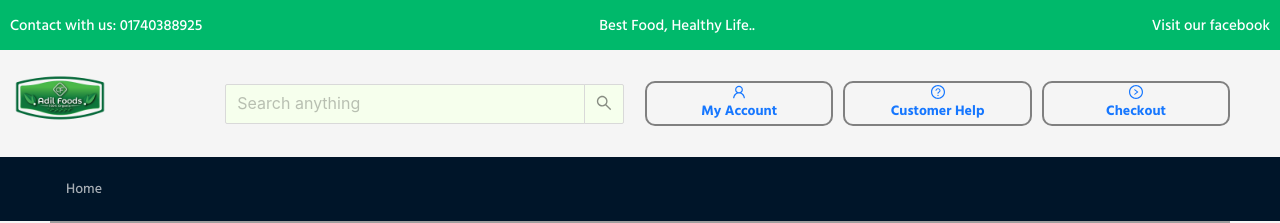
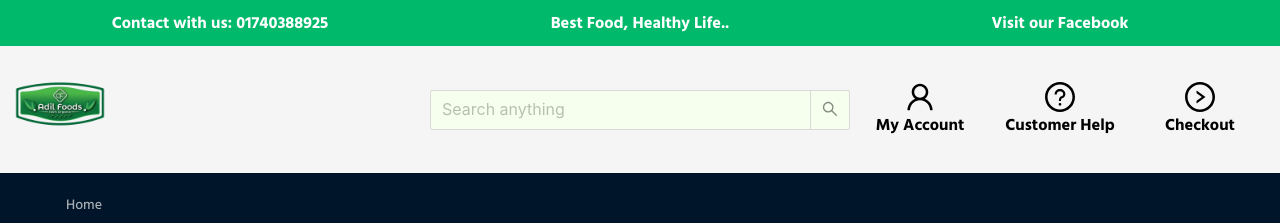
Before and after one commit to arifmia1129/adil-foods-client, a Next.js app: page / in a window 1280 px wide. Shown: the top 223 px of the page. Built offline with nearby package versions, Linux system fonts and the light colour scheme; grey boxes are pictures that could not be loaded.

Commit message:
fixed top header and brand and account component

```diff
--- a/src/component/BrandAndAccount.tsx
+++ b/src/component/BrandAndAccount.tsx
@@ -11,18 +11,13 @@ import {
 
 const BrandAndAccount = () => {
   return (
-    <Row
-      align="middle"
-      justify="center"
-      style={{ padding: "0 10px" }}
-      gutter={{ xs: 8, sm: 16, md: 24, lg: 32 }}
-    >
-      <Col className="gutter-row" lg={4} md={8} sm={24}>
+    <Row style={{ padding: 10 }} align="middle" justify="center">
+      <Col xs={12} sm={12} md={8} lg={8}>
         <Link href="/">
           <Image src={logo} alt="" width={100} height={100} />
         </Link>
       </Col>
-      <Col className="gutter-row" lg={8} md={8} sm={24}>
+      <Col xs={12} sm={12} md={8} lg={8}>
         <Search
           placeholder="Search anything"
           allowClear
@@ -30,54 +25,36 @@ const BrandAndAccount = () => {
           size="large"
         />
       </Col>
-      <Col className="gutter-row" lg={12} md={8} sm={24}>
-        <Row gutter={{ xs: 8, sm: 16, md: 24, lg: 32 }}>
-          <Col
-            lg={7}
-            style={{
-              border: "2px solid gray",
-              padding: 2,
-              borderRadius: 10,
-              margin: "5px",
-            }}
-          >
+      <Col xs={24} sm={24} md={8} lg={8}>
+        <Row align="middle">
+          <Col span={8}>
             <Link href="/">
               <div style={{ display: "flex", justifyContent: "center" }}>
-                <UserOutlined height={500} width={500} />
+                <UserOutlined style={{ fontSize: 30, color: "black" }} />
               </div>
-              <h4 style={{ textAlign: "center" }}>My Account</h4>
+              <h3 style={{ textAlign: "center", color: "black" }}>
+                My Account
+              </h3>
             </Link>
           </Col>
-          <Col
-            lg={7}
-            style={{
-              border: "2px solid gray",
-              padding: 2,
-              borderRadius: 10,
-              margin: "5px",
-            }}
-          >
+          <Col span={8}>
             <Link href="/">
               <div style={{ display: "flex", justifyContent: "center" }}>
-                <QuestionCircleOutlined />
+                <QuestionCircleOutlined
+                  style={{ fontSize: 30, color: "black" }}
+                />
               </div>
-              <h4 style={{ textAlign: "center" }}>Customer Help</h4>
+              <h3 style={{ textAlign: "center", color: "black" }}>
+                Customer Help
+              </h3>
             </Link>
           </Col>
-          <Col
-            lg={7}
-            style={{
-              border: "2px solid gray",
-              padding: 2,
-              borderRadius: 10,
-              margin: "5px",
-            }}
-          >
+          <Col span={8}>
             <Link href="/">
               <div style={{ display: "flex", justifyContent: "center" }}>
-                <RightCircleOutlined />
+                <RightCircleOutlined style={{ fontSize: 30, color: "black" }} />
               </div>
-              <h4 style={{ textAlign: "center" }}>Checkout</h4>
+              <h3 style={{ textAlign: "center", color: "black" }}>Checkout</h3>
             </Link>
           </Col>
         </Row>
--- a/src/component/TopHeader.tsx
+++ b/src/component/TopHeader.tsx
@@ -1,17 +1,30 @@
-import React from "react";
-import "./topHeader.css";
+import { Col, Row } from "antd";
+import { primaryColor } from "@/utils/color";
 
 const TopHeader = () => {
   return (
-    <div id="top-header">
-      <p style={{ textAlign: "center", color: "#fff" }}>
-        Contact with us: 01740388925
-      </p>
-      <p style={{ textAlign: "center", color: "#fff" }}>
-        Best Food, Healthy Life..
-      </p>
-      <p style={{ textAlign: "center", color: "#fff" }}>Visit our facebook</p>
-    </div>
+    <Row
+      style={{
+        minWidth: "100vw",
+        backgroundColor: primaryColor,
+        height: "100%",
+        padding: 10,
+        color: "#fff",
+        fontWeight: "bold",
+      }}
+      justify="center"
+      align="middle"
+    >
+      <Col xs={24} sm={24} md={8} lg={8}>
+        <h3 style={{ textAlign: "center" }}>Contact with us: 01740388925</h3>
+      </Col>
+      <Col xs={24} sm={24} md={8} lg={8}>
+        <h3 style={{ textAlign: "center" }}>Best Food, Healthy Life..</h3>
+      </Col>
+      <Col xs={24} sm={24} md={8} lg={8}>
+        <h3 style={{ textAlign: "center" }}>Visit our Facebook</h3>
+      </Col>
+    </Row>
   );
 };
 
--- a/src/component/topHeader.css
+++ /dev/null
@@ -1,21 +0,0 @@
-#top-header {
-  background-color: #00b96b;
-  padding: 10px;
-}
-
-@media screen and (min-width: 320px) and (max-width: 480px) {
-  #top-header {
-    width: "100%";
-    font-size: 15px;
-  }
-}
-@media screen and (min-width: 480px) {
-  #top-header {
-    display: flex;
-    justify-content: space-between;
-    align-items: center;
-    color: #fff;
-    height: 50px;
-    font-size: 15px;
-  }
-}
--- /dev/null
+++ b/src/utils/color.ts
@@ -0,0 +1 @@
+export const primaryColor = "#00b96b";
```
